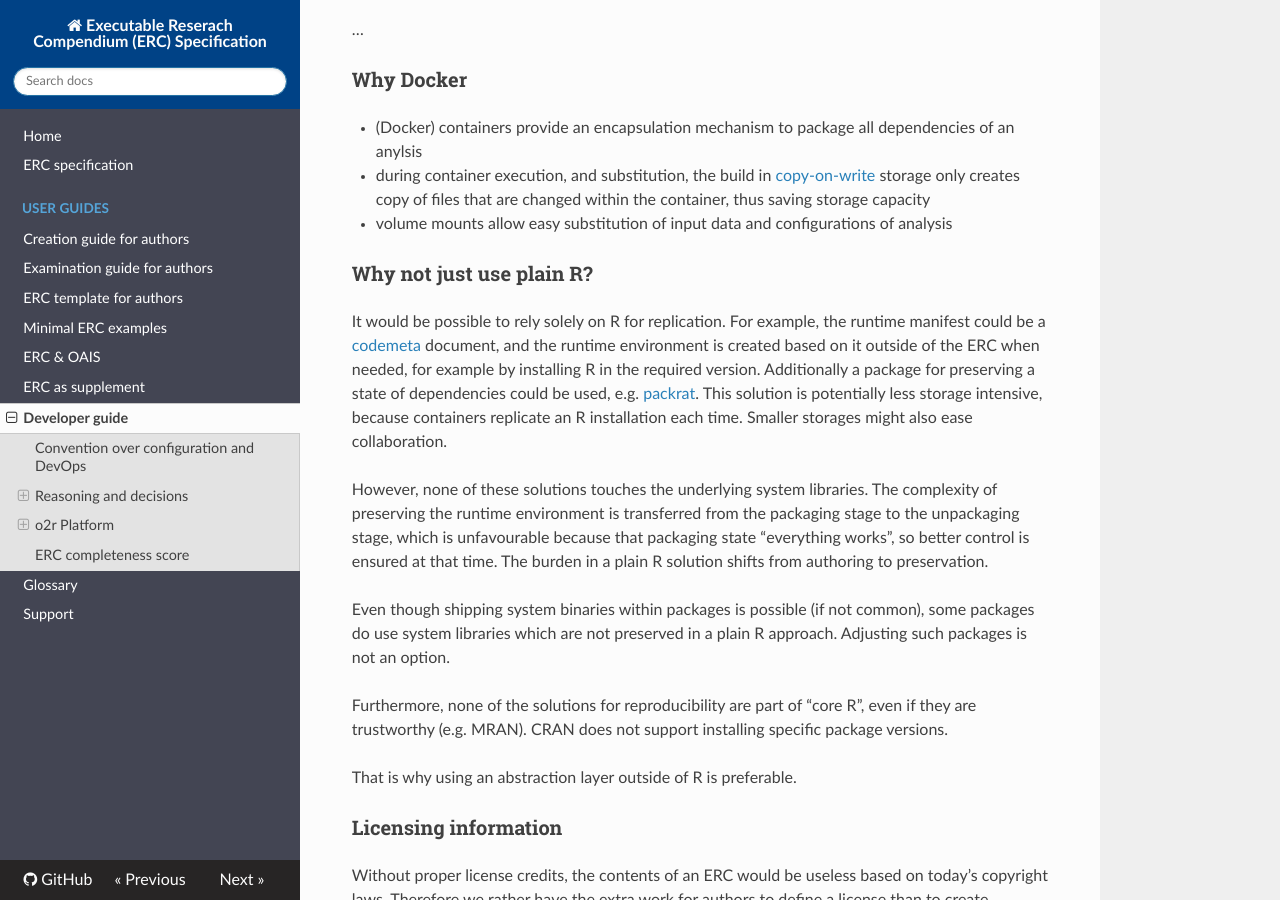
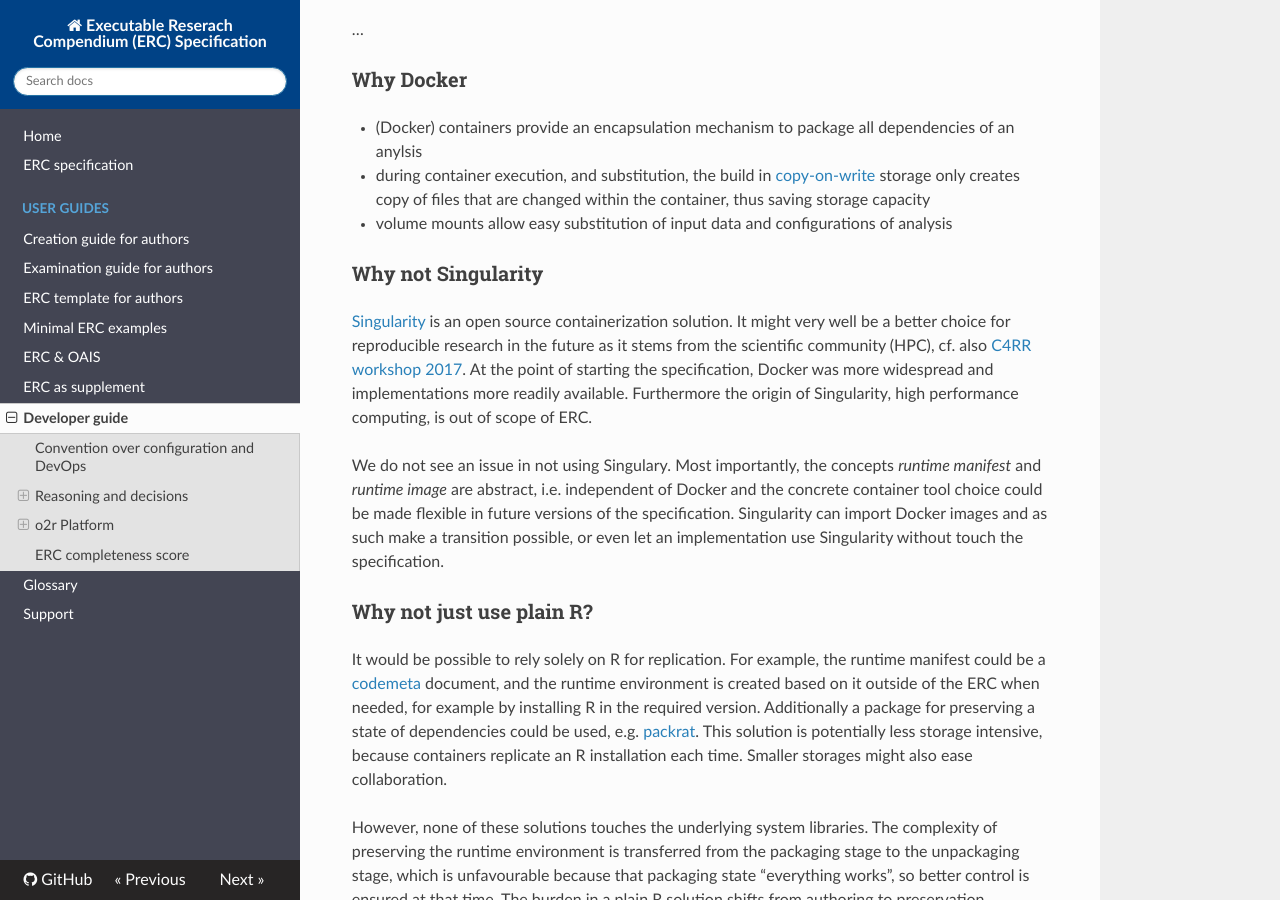
Before and after one commit to o2r-project/erc-spec, an MkDocs documentation site: the page built from docs/dev-guide/index.md, in a window 1280 px wide and 900 px high, scrolled down 1491 px. Built offline with MkDocs 1.6.1, drawn with Linux system fonts in a browser that asks for light colours; nearby versions of some CDN libraries; old or Windows-style settings are respelled for this version of MkDocs.

Commit message:
add reasoning on singularity, closes #33

```diff
--- a/docs/dev-guide/index.md
+++ b/docs/dev-guide/index.md
@@ -50,6 +50,17 @@ The alternative of putting everything into the container itself (e.g. using imag
 - (Docker) containers provide an encapsulation mechanism to package all dependencies of an anylsis
 - during container execution, and substitution, the build in [copy-on-write](https://en.wikipedia.org/wiki/Copy-on-write) storage only creates copy of files that are changed within the container, thus saving storage capacity
 - volume mounts allow easy substitution of input data and configurations of analysis
+
+### Why not Singularity
+
+[Singularity](http://singularity.lbl.gov/) is an open source containerization solution.
+It might very well be a better choice for reproducible research in the future as it stems from the scientific community (HPC), cf. also [C4RR workshop 2017](https://www.software.ac.uk/c4rr).
+At the point of starting the specification, Docker was more widespread and implementations more readily available.
+Furthermore the origin of Singularity, high performance computing, is out of scope of ERC.
+
+We do not see an issue in not using Singulary.
+Most importantly, the concepts _runtime manifest_ and _runtime image_ are abstract, i.e. independent of Docker and the concrete container tool choice could be made flexible in future versions of the specification.
+Singularity can import Docker images and as such make a transition possible, or even let an implementation use Singularity without touch the specification.
 
 ### Why not just use plain R?
 
```
